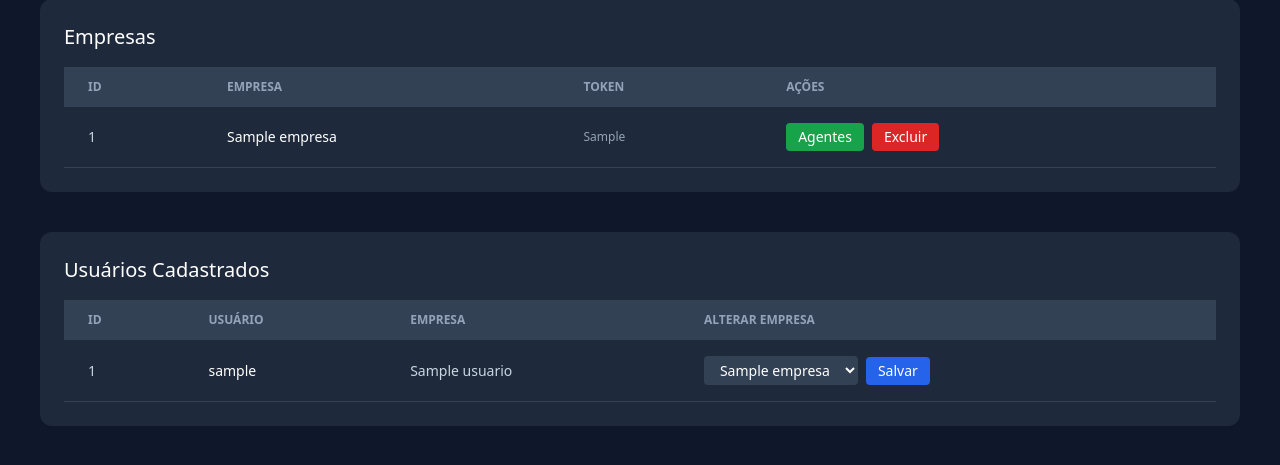
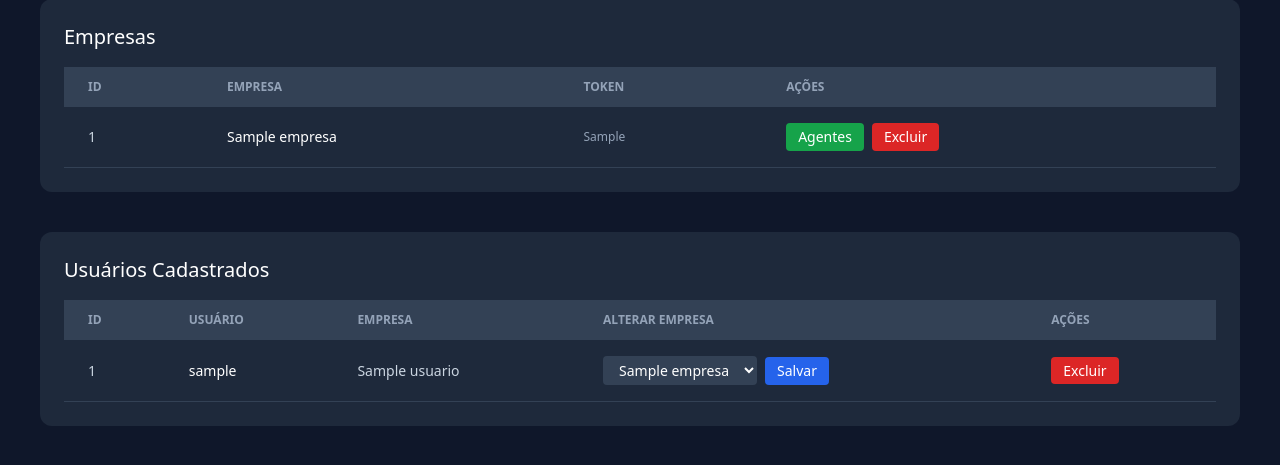
Before and after one commit to devban555/controlcam, a Flask app: page /admin in a window 1280 px wide. Shown: the part 313-778 px from the top of the page. Run offline with Flask 3, Linux system fonts and the light colour scheme; the visitor is signed in with stand-in values (Sample User, id 1); a database or web service that is not in the repository returns one stand-in record (values such as "Sample title"); some libraries are stand-ins or nearby versions.

Commit message:
Adiciona função excluir usuários no painel admin

```diff
--- a/app.py
+++ b/app.py
@@ -272,7 +272,23 @@ def alterar_empresa_usuario():
 
     return redirect(url_for("admin_dashboard"))
 
+@app.route("/admin/excluir_usuario/<int:usuario_id>")
+@login_required
+@admin_required
+def excluir_usuario(usuario_id):
 
+    conn = get_db()
+    cursor = conn.cursor()
+
+    cursor.execute(
+        "DELETE FROM usuarios WHERE id = %s",
+        (usuario_id,)
+    )
+
+    conn.commit()
+    conn.close()
+
+    return redirect(url_for("admin_dashboard"))
 #------------------------------------------------------------------------
 
 @app.route("/api/agent/heartbeat", methods=["POST"])
--- a/templates/admin.html
+++ b/templates/admin.html
@@ -122,6 +122,7 @@ Usuários Cadastrados
 <th class="px-6 py-3 text-left">Usuário</th>
 <th class="px-6 py-3 text-left">Empresa</th>
 <th class="px-6 py-3 text-left">Alterar Empresa</th>
+<th class="px-6 py-3 text-left">Ações</th>
 </tr>
 </thead>
 
@@ -173,6 +174,16 @@ Salvar
 
 </td>
 
+<td class="px-6 py-4">
+
+<a href="{{ url_for('excluir_usuario', usuario_id=user.id) }}"
+class="bg-red-600 hover:bg-red-500 px-3 py-1 rounded text-white text-sm transition"
+onclick="return confirm('Deseja realmente excluir este usuário?')">
+Excluir
+</a>
+
+</td>
+
 </tr>
 {% endfor %}
 
```
Also changed, not shown: 1 other file.
